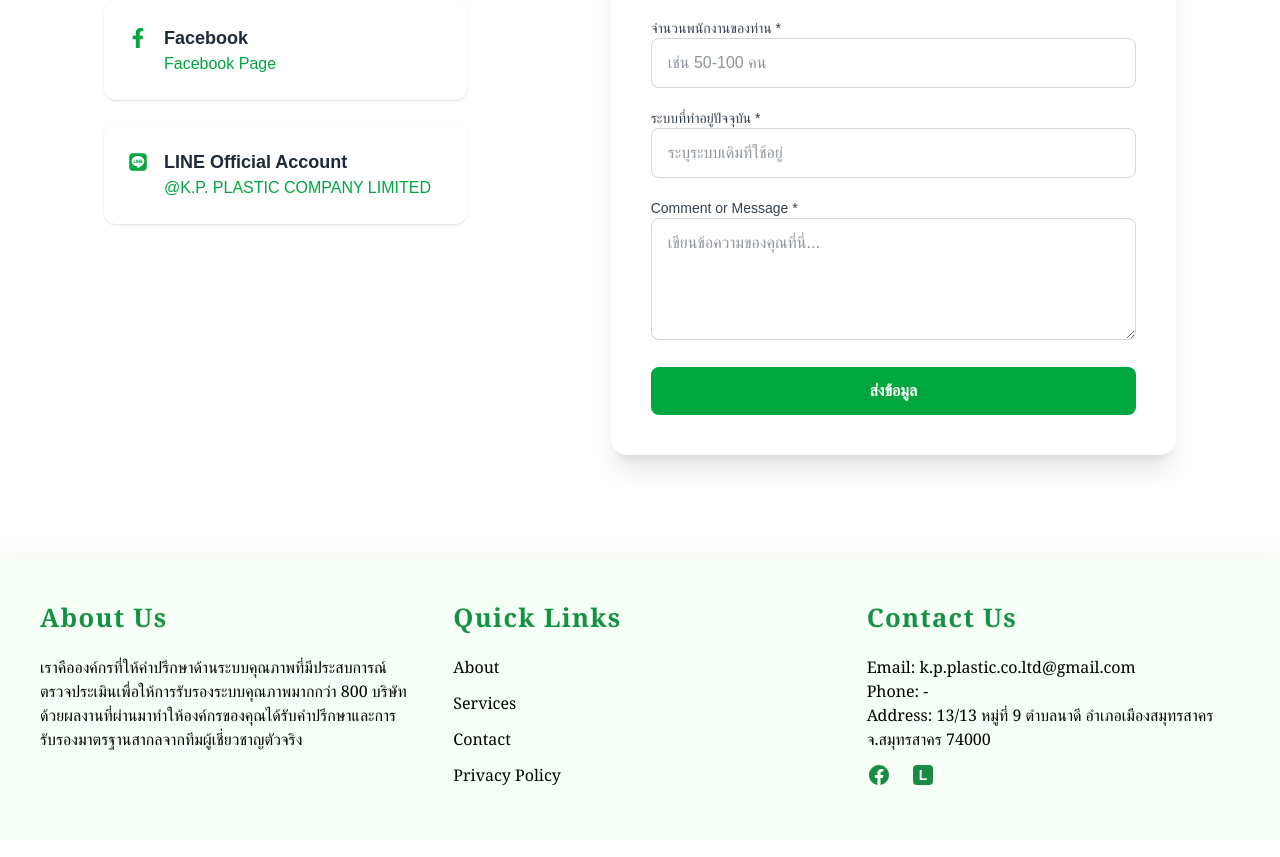
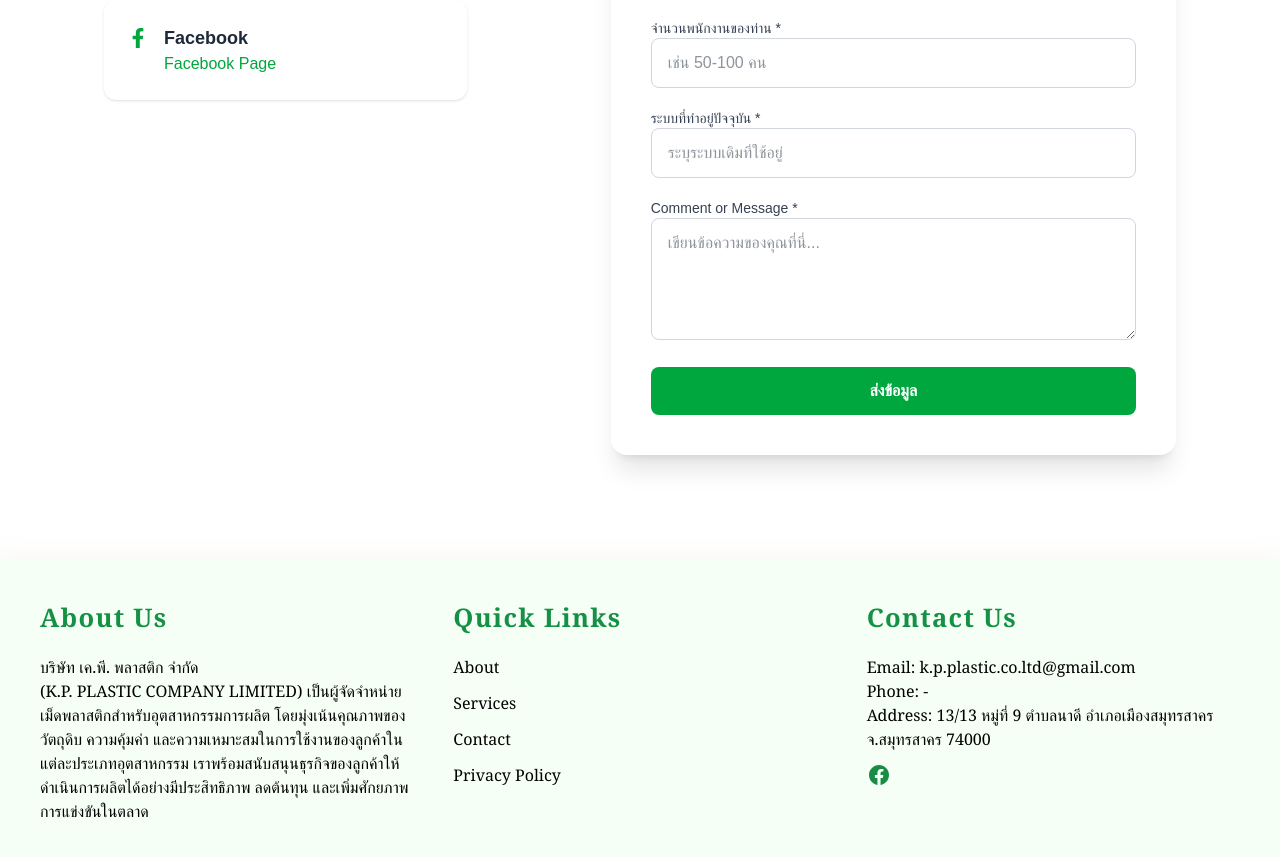
Before and after one commit to Meta3252/K.P.-PLASTIC-COMPANY-LIMITED-Production, a Next.js app: page /contact in a window 1280 px wide. Shown: the part 829-1686 px from the top of the page. Built offline with nearby package versions, Linux system fonts and the light colour scheme.

Commit message:
updatedata

```diff
--- a/src/app/components/Footer.tsx
+++ b/src/app/components/Footer.tsx
@@ -8,7 +8,7 @@ export default function Footer() {
         <div className="footer-section about">
           <h3>About Us</h3>
           <p>
-            เราคือองค์กรที่ให้คำปรึกษาด้านระบบคุณภาพที่มีประสบการณ์ตรวจประเมินเพื่อให้การรับรองระบบคุณภาพมากกว่า 800 บริษัท ด้วยผลงานที่ผ่านมาทำให้องค์กรของคุณได้รับคำปรึกษาและการรับรองมาตรฐานสากลจากทีมผู้เชี่ยวชาญตัวจริง
+            บริษัท เค.พี. พลาสติก จำกัด <br/> (K.P. PLASTIC COMPANY LIMITED) เป็นผู้จัดจำหน่ายเม็ดพลาสติกสำหรับอุตสาหกรรมการผลิต โดยมุ่งเน้นคุณภาพของวัตถุดิบ ความคุ้มค่า และความเหมาะสมในการใช้งานของลูกค้าในแต่ละประเภทอุตสาหกรรม เราพร้อมสนับสนุนธุรกิจของลูกค้าให้ดำเนินการผลิตได้อย่างมีประสิทธิภาพ ลดต้นทุน และเพิ่มศักยภาพการแข่งขันในตลาด
           </p>
         </div>
 
@@ -31,7 +31,7 @@ export default function Footer() {
             <a href="https://www.facebook.com/people/%E0%B9%80%E0%B8%84%E0%B8%9E%E0%B8%B5%E0%B8%9E%E0%B8%A5%E0%B8%B2%E0%B8%AA%E0%B8%95%E0%B8%B4%E0%B8%81-%E0%B8%88%E0%B8%B3%E0%B8%81%E0%B8%B1%E0%B8%94/61577548353934/" aria-label="Facebook" target="_blank" rel="noreferrer">
               <svg width="24" height="24" fill="#1a8b45" viewBox="0 0 24 24"><path d="M22 12c0-5.52-4.48-10-10-10S2 6.48 2 12c0 5 3.66 9.13 8.44 9.88v-6.99H7.9v-2.89h2.54V9.84c0-2.5 1.49-3.89 3.77-3.89 1.09 0 2.23.2 2.23.2v2.46h-1.26c-1.24 0-1.62.77-1.62 1.56v1.87h2.77l-.44 2.89h-2.33v6.99C18.34 21.13 22 17 22 12z" /></svg>
             </a>
-            <a href="https://page.line.me/214qwlfq?openQrModal=true" aria-label="Line" target="_blank" rel="noreferrer" style={{ display: 'inline-block' }}>
+            {/* <a href="https://page.line.me/214qwlfq?openQrModal=true" aria-label="Line" target="_blank" rel="noreferrer" style={{ display: 'inline-block' }}>
               <svg
                 width="24"
                 height="24"
@@ -52,7 +52,7 @@ export default function Footer() {
                   L
                 </text>
               </svg>
-            </a>
+            </a> */}
 
           </div>
         </div>
--- a/src/app/components/contact/ContactInfo.tsx
+++ b/src/app/components/contact/ContactInfo.tsx
@@ -63,7 +63,7 @@ const ContactInfo: React.FC = () => {
           </div>
         </div>
 
-        <div className="bg-white p-6 rounded-xl shadow-sm flex items-start space-x-4">
+        {/* <div className="bg-white p-6 rounded-xl shadow-sm flex items-start space-x-4">
           <div className="text-green-600 text-xl mt-1">
             <FaLine />
           </div>
@@ -78,7 +78,7 @@ const ContactInfo: React.FC = () => {
               @K.P. PLASTIC COMPANY LIMITED
             </a>
           </div>
-        </div>
+        </div> */}
       </div>
     </div>
   );
--- a/src/app/page.tsx
+++ b/src/app/page.tsx
@@ -15,9 +15,9 @@ export default function Home() {
       <section id="services">
         <Services />
       </section>
-      <section id="projects">
+      {/* <section id="projects">
         <LogoScroller />
-      </section>
+      </section> */}
     </>
   );
 }
```
